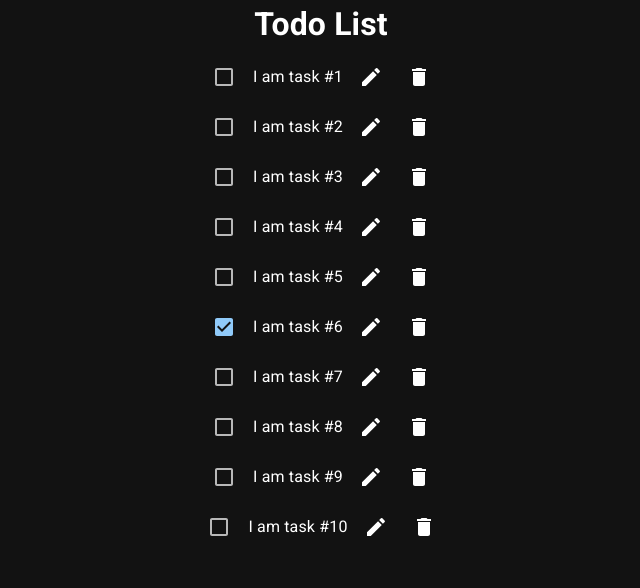
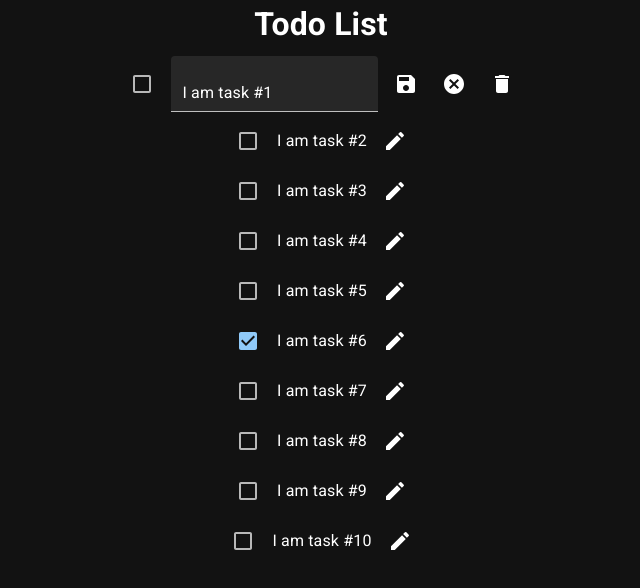
Before and after one commit to ProgrammingLogic/todo_frontend, a React (Vite) app: page / in a window 1280 px wide. Both pictures are taken after a click on the button 689 px from the left and 77 px from the top of the page. Shown: the top 588 px of the page, without its empty margins (319-959 px from the left). Built offline with nearby package versions, Linux system fonts and the light colour scheme.

Commit message:
Implement feature to delete and edit tasks

```diff
--- a/src/App.jsx
+++ b/src/App.jsx
@@ -5,7 +5,7 @@ import List from "@mui/material/List";
 import Stack from "@mui/material/Stack";
 import Divider from "@mui/material/Divider";
 
-import { UseState, useState } from "react";
+import { useState } from "react";
 
 import Task from "./components/Task";
 
@@ -43,8 +43,24 @@ export default function App() {
     setTaskList(newTaskList);
   }
 
+  function editTask(key, newName) {
+    const newTaskList = taskList.map((task) => {
+      if (task.key === key) {
+        return {...task, name: newName};
+      }
+      return task;
+    });
+
+    setTaskList(newTaskList);
+  }
+
+  function deleteTask(key) {
+    const newTaskList = tasks.filter((task) => key != task.key);
+    setTaskList(newTaskList);
+  }
+
   const tasks = taskList.map((task) =>
-    <Task key={task.key} task={task} completeTask={completeTask}/>
+    <Task key={task.key} task={task} completeTask={completeTask} editTask={editTask} deleteTask={deleteTask}/>
   );
 
   return (
--- a/src/components/Task.jsx
+++ b/src/components/Task.jsx
@@ -1,30 +1,77 @@
+import { useState } from "react";
+
 import Checkbox from "@mui/material/Checkbox";
 import Stack from "@mui/material/Stack";
+import Box from "@mui/material/Box";
 import IconButton from '@mui/material/IconButton';
+import SaveIcon from '@mui/icons-material/Save';
+import CancelIcon from '@mui/icons-material/Cancel';
 import EditIcon from '@mui/icons-material/Edit';
 import DeleteIcon from '@mui/icons-material/Delete';
+import TextField from "@mui/material/TextField"
 
 
 export default function Task(props) {
     const task = props.task;
-    const completeTask = props.completeTask;
+
+    const [editing, setEditing] = useState(false);
+    const [name, setName] = useState(task.name);
+
+    const editingView = (
+        <>
+            <TextField
+                variant="filled"
+                defaultValue={name}
+                onChange={(event) => setName(event.target.value)}
+            />
+
+            <IconButton
+                onClick={() => {
+                    props.editTask(task.key, name);
+                    setEditing(false);
+                }}
+            >
+                <SaveIcon />
+            </IconButton>
+
+            <IconButton
+                onClick={() => {
+                    setName(task.name);
+                    setEditing(false);
+                }}
+            >
+                <CancelIcon />
+            </IconButton>
+
+            <IconButton
+                onClick={() => {
+                    props.deleteTask(task.key);
+                }}
+            >
+                <DeleteIcon />
+            </IconButton>
+        </>
+    );
+
+    const readingView = (
+        <>
+            <p>{name}</p>
+
+            <IconButton onClick={() => {setEditing(true)}}>
+                <EditIcon />
+            </IconButton>
+        </>
+    );
 
     return (
         <Stack direction="row" spacing={1} alignItems="center">
             <Checkbox
                 edge="start"
-                checked={task.completed}
+                checked={task.completed || false}
                 onChange={() => props.completeTask(task.key)}
             />
 
-            <p>{task.name}</p>
-
-            <IconButton>
-                <EditIcon />
-            </IconButton>
-            <IconButton>
-                <DeleteIcon />
-            </IconButton>
+            {editing ? editingView : readingView}
         </Stack>
     );
 }
```
